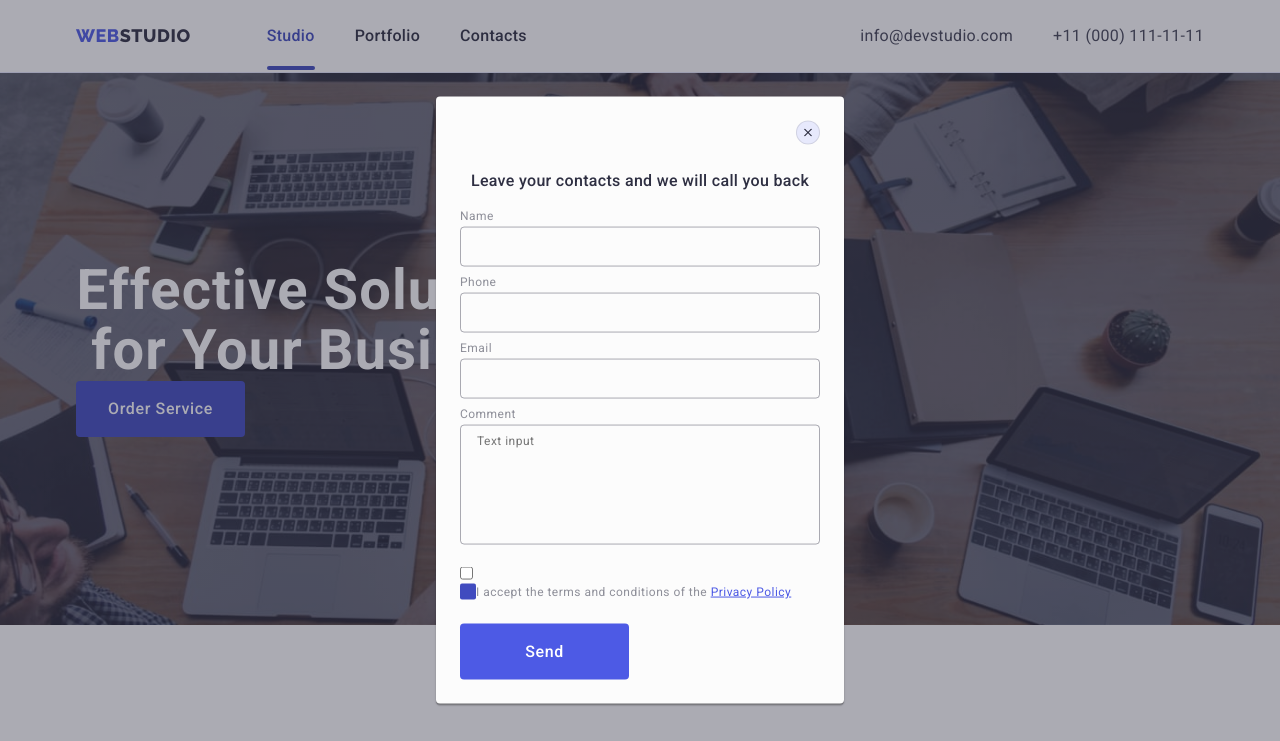
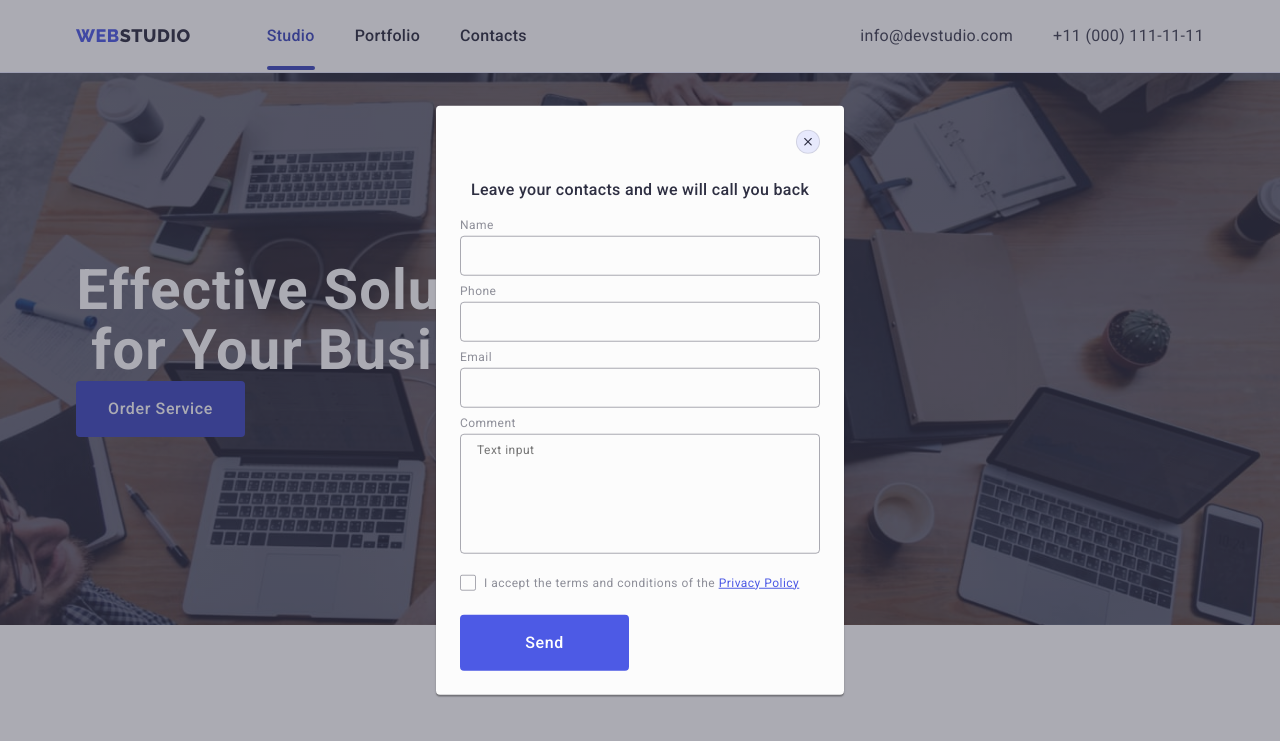
Before and after one commit to msheila28/goit-markup-hw-06, a plain HTML site: page index.html in a window 1280 px wide. Both pictures are taken after a click on the button "Order Service". Shown: the top 741 px of the page. Drawn offline with nearby package versions, Linux system fonts and the light colour scheme.

Commit message:
Update Modal

```diff
--- a/css/styles.css
+++ b/css/styles.css
@@ -469,6 +469,10 @@ li > .link:focus {
   margin-left: 16px;
 }
 
+.modal-form-textarea {
+  transition: border-color 250ms cubic-bezier(0.4, 0, 0.2, 1);
+}
+
 /* Portfolio - Main Buttons  */
 .btn-text {
   color: var(--iris);
@@ -723,14 +727,14 @@ li > .link:focus {
   font-size: 12px;
   line-height: 1.17;
   letter-spacing: 0.04em;
-  color: rgba(46, 47, 66, 0.4);
-  border: 1px solid rgba(46, 47, 66, 0.4);
+  color: var(--navy-blue-modal);
+  border: 1px solid var(--navy-blue-modal);
   border-radius: 4px;
   background-color: transparent;
   padding: 8px 16px;
   outline: transparent;
   resize: none;
-  transition: border color 250ms cubic-bezier(0.4, 0, 0.2, 1);
+  transition: border-color 250ms cubic-bezier(0.4, 0, 0.2, 1);
 }
 
 .modal-form-textarea:focus {
@@ -741,7 +745,7 @@ li > .link:focus {
   margin-bottom: 24px;
 }
 
-.form-checkbox-label {
+.checkbox-agreement-label {
   display: block;
   font-size: 12px;
   line-height: 1.17;
@@ -749,10 +753,10 @@ li > .link:focus {
   color: var(--light-slate);
 }
 
-.form-checkbox-label-text {
+.privacy-text {
   width: 16px;
   height: 16px;
-  border: 1px solid rgba (46, 47, 66, 0.4);
+  border: 1px solid var(--navy-blue-modal);
   border-radius: 2px;
   transition: background-color 250ms cubic-bezier(0.4, 0, 0.2, 1),
     border 250ms cubic-bezier(0.4, 0, 0.2, 1),
@@ -761,9 +765,10 @@ li > .link:focus {
   align-items: center;
   justify-content: center;
   fill: transparent;
+  margin-right: 8px;
 }
 
-.form-checkbox-agreement + .form-checkbox-label .form-checkbox-label-text {
+.checkbox-agreement:checked + .checkbox-agreement-label .privacy-text {
   background-color: var(--ocean);
   border: none;
   fill: var(--cloud);
--- a/index.html
+++ b/index.html
@@ -646,16 +646,16 @@
             <label class="modal-label" for="user-name">Name</label>
             <div class="modal-input">
               <input
+                class="modal-user-input"
                 id="user-name"
                 name="user-name"
                 type="text"
-                class="modal-user-input"
               />
               <svg
                 class="modal-icon"
                 xmlns="http://www.w3.org/2000/svg"
                 width="18"
-                height="18"
+                height="24"
               >
                 <use href="./images/icons.svg#person-icon"></use>
               </svg>
@@ -676,7 +676,7 @@
                 class="modal-icon"
                 xmlns="http://www.w3.org/2000/svg"
                 width="18"
-                height="18"
+                height="24"
               >
                 <use href="./images/icons.svg#phone-icon"></use>
               </svg>
@@ -696,7 +696,7 @@
               <svg
                 class="modal-icon"
                 width="18"
-                height="18"
+                height="24"
                 xmlns="http://www.w3.org/2000/svg"
               >
                 <use href="./images/icons.svg#email-icon"></use>
@@ -718,26 +718,23 @@
           <!-- Form - Check Box -->
           <div class="form-checkbox">
             <input
+              class="checkbox-agreement visually-hidden"
               id="user-privacy"
+              name="user-privacy"
               type="checkbox"
               value="true"
-              name="user-privacy"
-              class="form-checkbox-agreement visually hidden"
-              required
             />
-            <label class="form-checkbox-label" for="user-privacy">
-              <span class="form-checkbox-label-text">
+            <label class="checkbox-agreement-label" for="user-privacy">
+              <span class="privacy-text">
                 <svg
                   class="form-checkbox-icon"
                   xmlns="http://www.w3.org/2000/svg"
                   width="10"
                   height="8"
                 >
-                  <use
-                    href="./images/icons.svg#checkbox-icon"
-                  ></use></svg></span
+                  <use href="./images/icons.svg#checkbox"></use></svg></span
               >I accept the terms and conditions of the
-              <a class="privacy-policy-link" href="#" rel="stylesheet"
+              <a class="privacy-policy-link" rel="stylesheet" href="#"
                 >Privacy Policy</a
               ></label
             >
```
Also changed, not shown: images/icons.svg.
